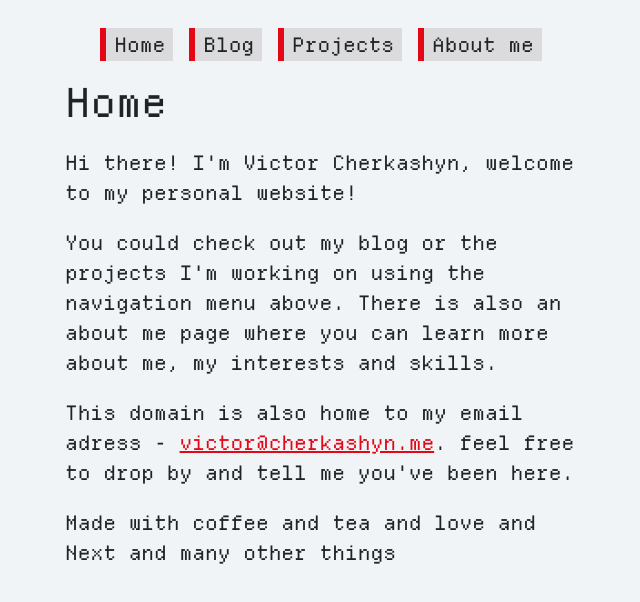
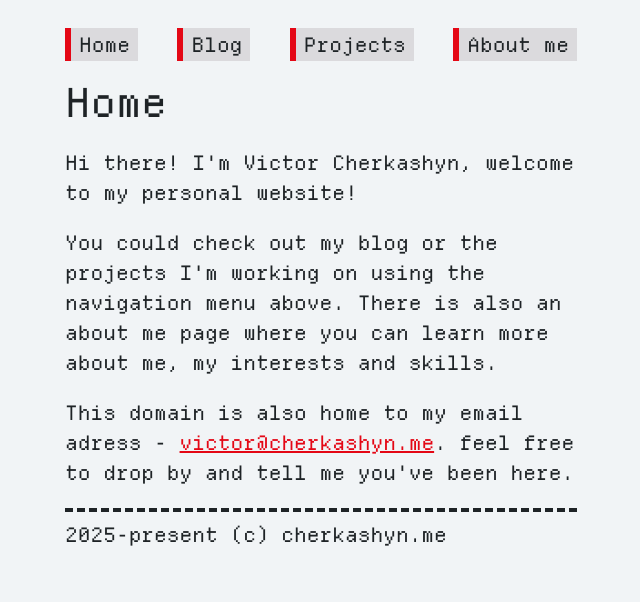
Before and after one commit to verbey/personal-website, a Next.js app: page / in a window 1280 px wide. Shown: the top 602 px of the page, without its empty margins (319-959 px from the left). Built offline with nearby package versions, Linux system fonts and the light colour scheme.

Commit message:
Improve footer

```diff
--- a/src/app/layout.module.css
+++ b/src/app/layout.module.css
@@ -34,7 +34,7 @@ body {
 	gap: max(16px, 1svw);
 	list-style: none;
 	flex-wrap: wrap;
-	justify-content: center;
+	justify-content: space-between;
 }
 
 .navbarLink {
@@ -69,4 +69,6 @@ body {
 
 .footer {
 	line-height: 1.5;
+	border-top: 0.5svh dashed var(--text);
+	padding-top: 1svh;
 }
--- a/src/app/layout.tsx
+++ b/src/app/layout.tsx
@@ -59,8 +59,7 @@ export default function RootLayout({
 				</nav>
 				<main>{children}</main>
 				<footer className={styles.footer}>
-					Made with coffee and tea and love and Next and many other
-					things
+					2025-present (c) cherkashyn.me
 				</footer>
 			</body>
 		</html>
```
